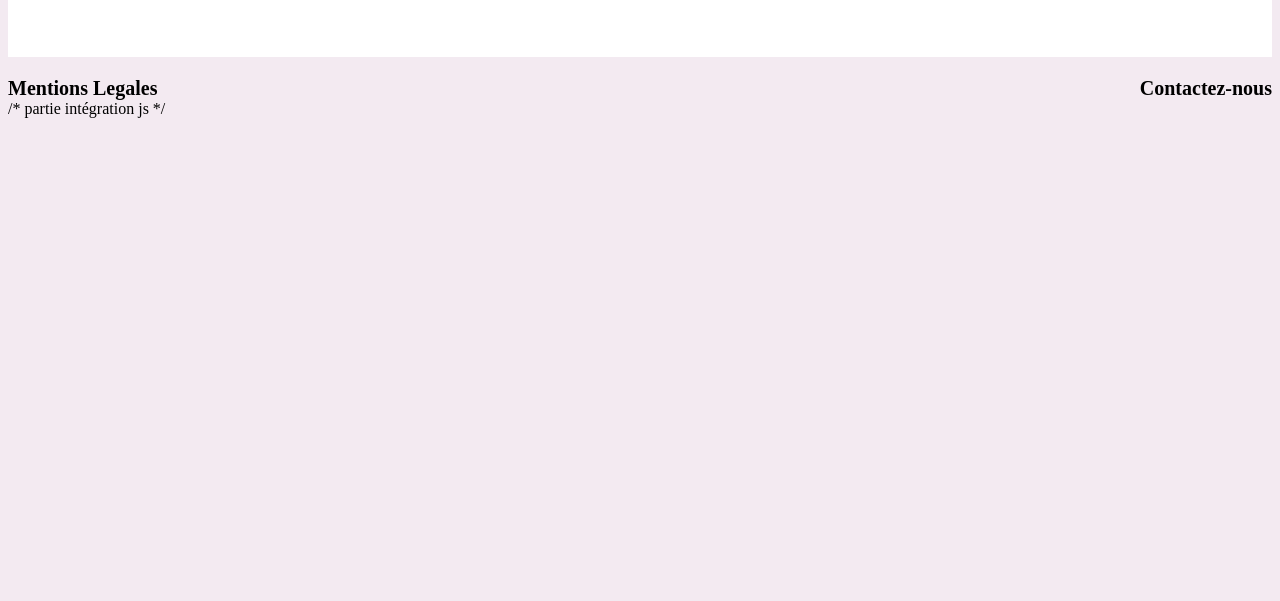
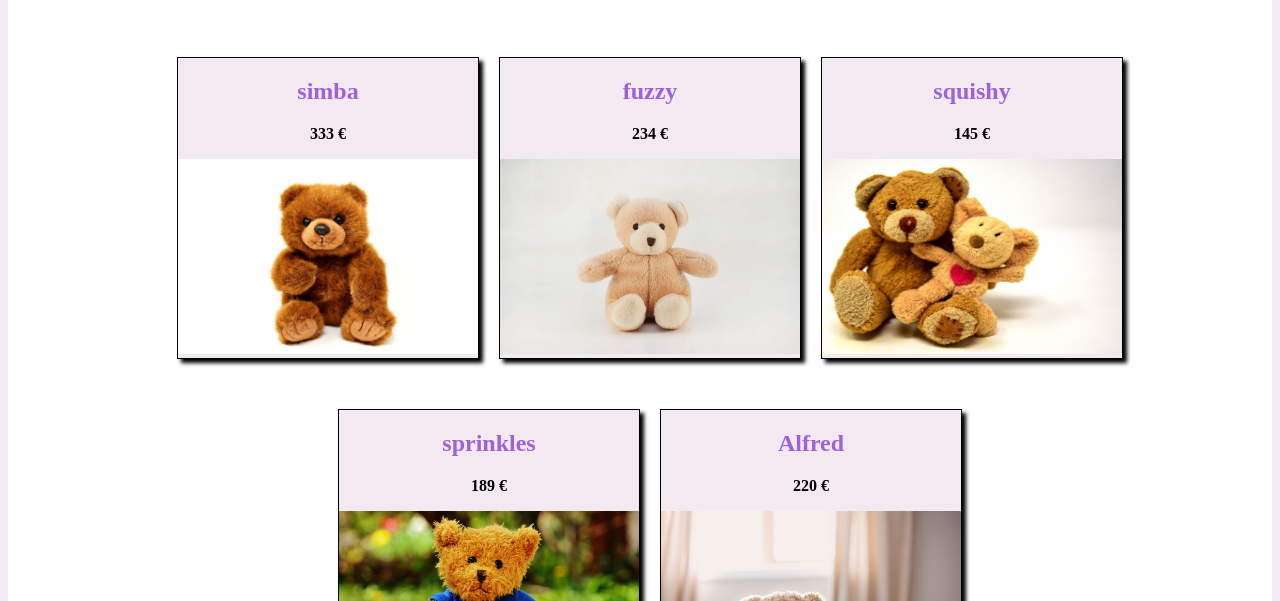
Before and after one commit to jerembdx95/Projet5, a website: page Frontend/index.html in a window 1280 px wide. Shown: the part 199-800 px from the top of the page. Drawn offline with Linux system fonts and the light colour scheme.

Commit message:
avancée page principale

```diff
--- a/Frontend/index.html
+++ b/Frontend/index.html
@@ -14,13 +14,14 @@
              </header>
             <main>
                 <h1 class='title'>Oriteddy, le spécialiste des ours en peluche !</h1>
-            <section class='liste_produit'>
+                <section id='liste_produit'>
+
                 </section>
             </main>
           <footer>
                 <a  href="Mentionslégales.html"> Mentions Legales </a>
                 <a  id='Nous Contacter'  href="mailto:nullepart@gmail.com">Contactez-nous</a>
         </footer>
-    /* partie intégration js */
     </body>
+    <script src="script.js"> </script>
 </html>
--- a/Frontend/script.js
+++ b/Frontend/script.js
@@ -1,5 +1,4 @@
 /*Lien avec l'API */
-
 getAllTeddies = () => {
     return new Promise((resolve) => {
       let request = new XMLHttpRequest();
@@ -18,3 +17,111 @@ getAllTeddies = () => {
       request.send();
     });
   };
+
+ /* Objet ours */
+
+ var ours = function ours(name, price, description, img, titre){
+     this.name = name;
+     this.price = price;
+     this.description = description;
+     this.img = img;
+     this.titre = titre;
+ }
+
+ var simba = new ours("simba",333 + ' €',"ours en peluche made in France , fait main", "", "Ours Simba")
+ var fuzzy = new ours("fuzzy",234 + ' €',"ours en peluche made in France , fait main", "" , "Ours fuzzy")
+ var Squishy = new ours("squishy",145 + ' €',"ours en peluche made in France , fait main", "", "Ours squishy")
+ var Sprinkles = new ours("sprinkles",189 + ' €',"ours en peluche made in France , fait main", "", "Ours sprinkles")
+ var Alfred = new ours("Alfred",220 + ' €',"ours en peluche made in France , fait main", "", "Ours ALfred")
+
+ /* Création Produit page principale */
+
+/* création Simba */
+
+  let container = document.createElement("div");
+  let titre = document.createElement("h2");
+  let prix = document.createElement("p");
+  let img = document.createElement("img");
+
+  let parent = document.getElementById("liste_produit");
+
+  parent.appendChild(container);
+  container.appendChild(titre);
+  container.appendChild(prix);
+  container.appendChild(img);
+
+  titre.innerHTML = simba.name;
+  prix.innerHTML = simba.price;
+  img.src = "/backend/images/teddy_1.jpg"
+
+  /* création fuzzy */
+
+  let container_fuzzy = document.createElement("div");
+  let titre_fuzzy = document.createElement("h2");
+  let prix_fuzzy = document.createElement("p");
+  let img_fuzzy = document.createElement("img");
+
+  let parent_fuzzy = document.getElementById("liste_produit");
+
+  parent_fuzzy.appendChild(container_fuzzy);
+  container_fuzzy.appendChild(titre_fuzzy);
+  container_fuzzy.appendChild(prix_fuzzy);
+  container_fuzzy.appendChild(img_fuzzy);
+
+  titre_fuzzy.innerHTML = fuzzy.name;
+  prix_fuzzy.innerHTML = fuzzy.price;
+  img_fuzzy.src = "/backend/images/teddy_2.jpg"
+
+   /* création Squishy */
+
+   let container_Squishy = document.createElement("div");
+   let titre_Squishy = document.createElement("h2");
+   let prix_Squishy = document.createElement("p");
+   let img_Squishy = document.createElement("img");
+
+   let parent_Squishy = document.getElementById("liste_produit");
+
+   parent_Squishy.appendChild(container_Squishy);
+   container_Squishy.appendChild(titre_Squishy);
+   container_Squishy.appendChild(prix_Squishy);
+   container_Squishy.appendChild(img_Squishy);
+
+   titre_Squishy.innerHTML = Squishy.name;
+   prix_Squishy.innerHTML = Squishy.price;
+   img_Squishy.src = "/backend/images/teddy_3.jpg"
+
+   /* création Sprinkles */
+
+   let container_Sprinkles = document.createElement("div");
+   let titre_Sprinkles = document.createElement("h2");
+   let prix_Sprinkles = document.createElement("p");
+   let img_Sprinkles = document.createElement("img");
+
+   let parent_Sprinkles = document.getElementById("liste_produit");
+
+   parent_Sprinkles.appendChild(container_Sprinkles);
+   container_Sprinkles.appendChild(titre_Sprinkles);
+   container_Sprinkles.appendChild(prix_Sprinkles);
+   container_Sprinkles.appendChild(img_Sprinkles);
+
+   titre_Sprinkles.innerHTML = Sprinkles.name;
+   prix_Sprinkles.innerHTML = Sprinkles.price;
+   img_Sprinkles.src = "/backend/images/teddy_4.jpg"
+
+   /* création Alfred */
+
+   let container_Alfred = document.createElement("div");
+   let titre_Alfred = document.createElement("h2");
+   let prix_Alfred = document.createElement("p");
+   let img_Alfred = document.createElement("img");
+
+   let parent_Alfred = document.getElementById("liste_produit");
+
+   parent_Alfred.appendChild(container_Alfred);
+   container_Alfred.appendChild(titre_Alfred);
+   container_Alfred.appendChild(prix_Alfred);
+   container_Alfred.appendChild(img_Alfred);
+
+   titre_Alfred.innerHTML = Alfred.name;
+   prix_Alfred.innerHTML = Alfred.price;
+   img_Alfred.src = "/backend/images/teddy_5.jpg"
--- a/Frontend/style.scss
+++ b/Frontend/style.scss
@@ -33,6 +33,22 @@ main{
         height: 300px;
         margin-left: 20px;
         margin-bottom: 20px;
+        box-shadow: 4px 4px 4px black;
+        background-color: $Orinoco_Color;
+        margin-bottom: 50px;
+
+    }
+    img{
+        width: 300px;
+        height: 195px;
+    }
+    h2{
+        text-align: center;
+        color: #9D62DA;
+    }
+    p{
+        text-align: center;
+        font-weight: bold;
     }
 }
 }
```
Also changed, not shown: Frontend/PagePanier.html (+1 -1 lines), Frontend/PageProduit.html (+1 -1 lines), Frontend/PageValidation.html (+1 -1 lines), Frontend/style.css, 1 other file. Lines whose indentation alone changed are shown as unchanged.
